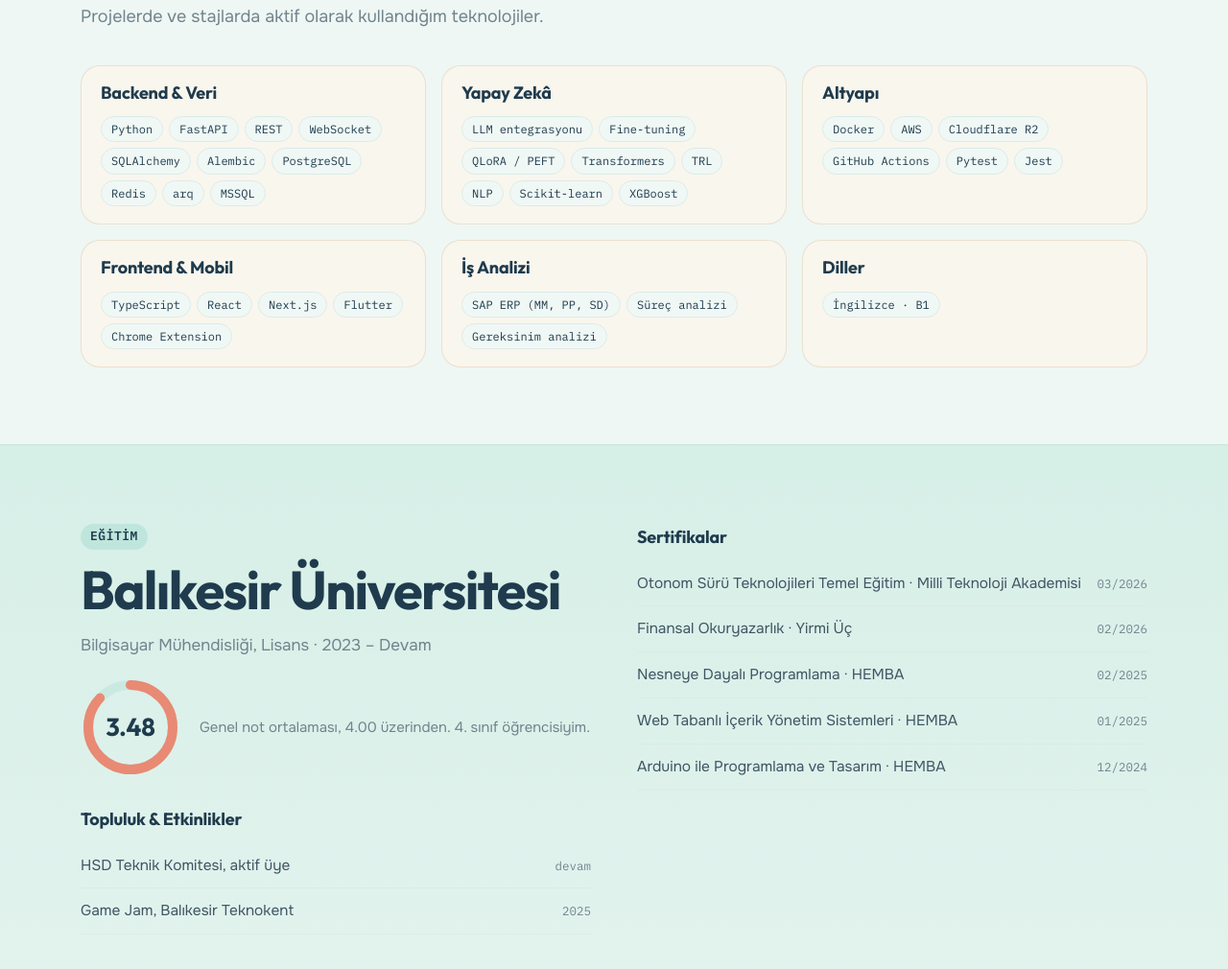
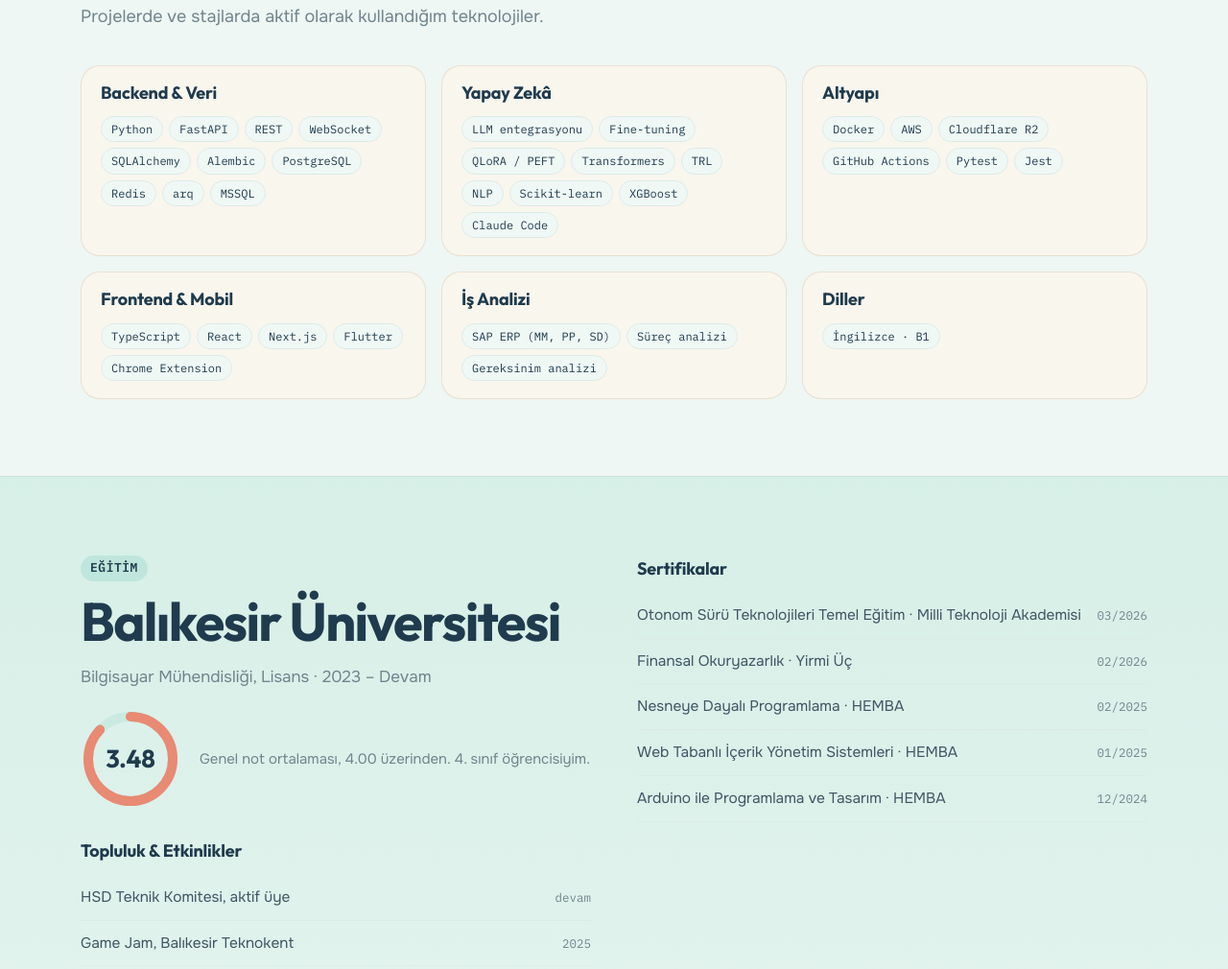
Before and after one commit to gizemmct/gizemmct.github.io, a plain HTML site: page index.html in a window 1280 px wide. Shown: the part 4600-5610 px from the top of the page at 96% size. Drawn offline with Linux system fonts and the light colour scheme.

Commit message:
Yetkinliklere Claude Code eklendi

```diff
--- a/index.html
+++ b/index.html
@@ -581,7 +581,7 @@
       <p class="intro">Projelerde ve stajlarda aktif olarak kullandığım teknolojiler.</p>
       <div class="skills">
         <div class="skill-card reveal"><h3>Backend &amp; Veri</h3><ul class="tags"><li>Python</li><li>FastAPI</li><li>REST</li><li>WebSocket</li><li>SQLAlchemy</li><li>Alembic</li><li>PostgreSQL</li><li>Redis</li><li>arq</li><li>MSSQL</li></ul></div>
-        <div class="skill-card reveal"><h3>Yapay Zekâ</h3><ul class="tags"><li>LLM entegrasyonu</li><li>Fine-tuning</li><li>QLoRA / PEFT</li><li>Transformers</li><li>TRL</li><li>NLP</li><li>Scikit-learn</li><li>XGBoost</li></ul></div>
+        <div class="skill-card reveal"><h3>Yapay Zekâ</h3><ul class="tags"><li>LLM entegrasyonu</li><li>Fine-tuning</li><li>QLoRA / PEFT</li><li>Transformers</li><li>TRL</li><li>NLP</li><li>Scikit-learn</li><li>XGBoost</li><li>Claude Code</li></ul></div>
         <div class="skill-card reveal"><h3>Altyapı</h3><ul class="tags"><li>Docker</li><li>AWS</li><li>Cloudflare R2</li><li>GitHub Actions</li><li>Pytest</li><li>Jest</li></ul></div>
         <div class="skill-card reveal"><h3>Frontend &amp; Mobil</h3><ul class="tags"><li>TypeScript</li><li>React</li><li>Next.js</li><li>Flutter</li><li>Chrome Extension</li></ul></div>
         <div class="skill-card reveal"><h3>İş Analizi</h3><ul class="tags"><li>SAP ERP (MM, PP, SD)</li><li>Süreç analizi</li><li>Gereksinim analizi</li></ul></div>
```
